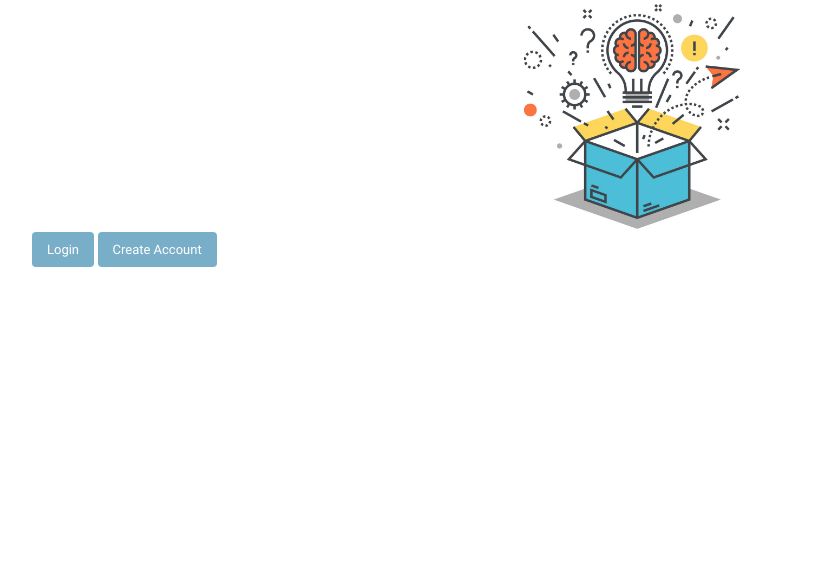
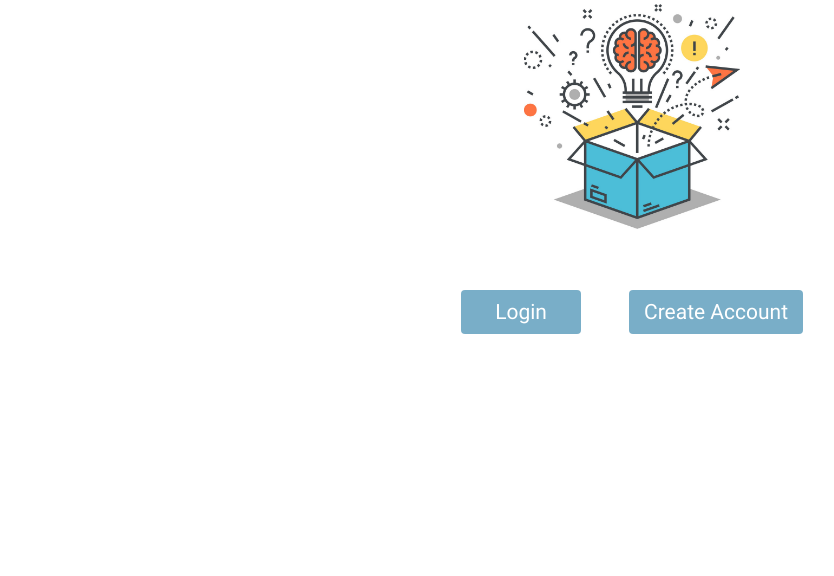
Before and after one commit to bundasmanu/ProjetoMestrado, a Django app: page /home/ in a window 1280 px wide. Shown: the part 130-706 px from the top of the page, without its empty margins (8-842 px from the left). Run offline with Django 3.2, Linux system fonts and the light colour scheme; parts of the project's set-up code (start-up, migrations or seed data) failed here and were passed over.

```diff
--- a/static/users/css/home.css
+++ b/static/users/css/home.css
@@ -1,4 +1,4 @@
-.responsive{
+#contentHome > .responsive{
     object-fit: contain;
    max-width: 100%;
    max-height: 100%;
@@ -9,3 +9,24 @@
     margin-right: auto;
     margin-top: 2.5%;
 }
+
+#contentHome #buttonSpaceHome{
+    margin-top: 3%;
+    display: flex;
+   align-items: center;
+   justify-content: center;
+}
+
+#contentHome #buttonSpaceHome > .loginButton {
+    margin-top: 2%;
+    margin-right: 2%;
+    font-size: 1.5em;
+    width: auto;
+    min-width: 10%;
+}
+
+#contentHome #buttonSpaceHome > .createButton{
+    margin-top: 2%;
+    margin-left: 2%;
+    font-size: 1.5em;
+}
--- a/templates/users/Home.html
+++ b/templates/users/Home.html
@@ -25,8 +25,10 @@
     {% endif %}
     <div id="contentHome">
         <img src="/static/users/img/geneExp.png" alt="Gene Expression" class="responsive">
-        <input type="submit" value="Login" onclick="location.href='{% url 'users:login' %}'">
-        <input type="submit" value="Create Account" onclick="location.href='{% url 'users:create' %}'">
+        <div id="buttonSpaceHome">
+            <input class="loginButton" type="submit" value="Login" onclick="location.href='{% url 'users:login' %}'">
+            <input class="createButton" type="submit" value="Create Account" onclick="location.href='{% url 'users:create' %}'">
+        </div>
     </div>
 {% endblock %}
 {% block footer %}
```
